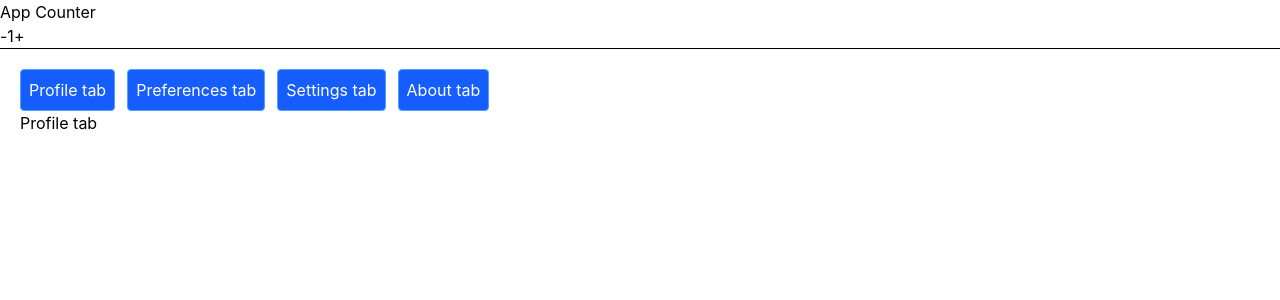
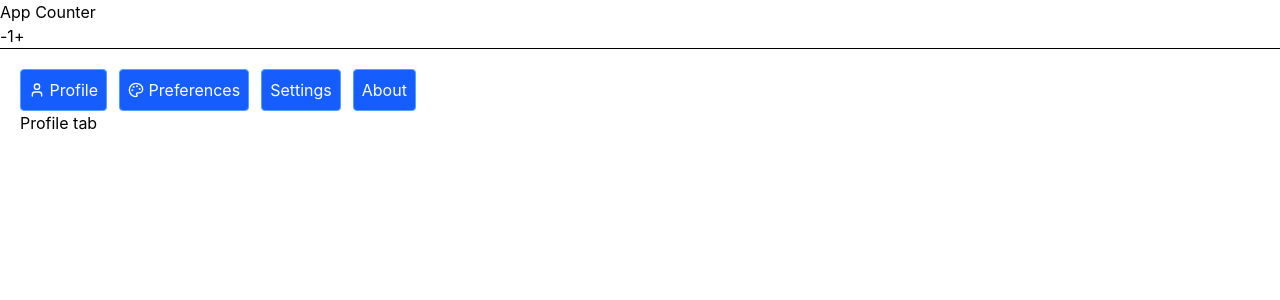
Before and after one commit to saher321/tosiq-web-arfa-106, a React (Vite) app in the folder xyz.com/reactjs-lectures/usestate-useeffect/: page / in a window 1280 px wide. Shown: the top 300 px of the page. Built offline with nearby package versions, Linux system fonts and the light colour scheme.

Commit message:
tabs icons

```diff
--- a/xyz.com/reactjs-lectures/usestate-useeffect/package.json
+++ b/xyz.com/reactjs-lectures/usestate-useeffect/package.json
@@ -13,6 +13,7 @@
     "@tailwindcss/vite": "^4.2.1",
     "react": "^19.2.0",
     "react-dom": "^19.2.0",
+    "react-icons": "^5.5.0",
     "tailwindcss": "^4.2.1"
   },
   "devDependencies": {
--- a/xyz.com/reactjs-lectures/usestate-useeffect/src/components/TabContent.jsx
+++ b/xyz.com/reactjs-lectures/usestate-useeffect/src/components/TabContent.jsx
@@ -1,5 +1,6 @@
 import React, { useState } from 'react'
 import Button from './Button'
+import { LuUser, LuPalette } from "react-icons/lu";
 
 const TabContent = () => {
     const [tab, setTab] = useState('profile');
@@ -13,10 +14,14 @@ const TabContent = () => {
     <div className='m-5'>
         {/* tab buttons */}
         <div className='flex gap-3'>
-            <Button func={(e) => handleOpenTab(e, 'profile')} title='Profile tab'/>
-            <Button func={(e) => handleOpenTab(e, 'preferences')} title='Preferences tab'/>
-            <Button func={(e) => handleOpenTab(e, 'settings')} title='Settings tab'/>
-            <Button func={(e) => handleOpenTab(e, 'about')} title='About tab'/>
+            <Button func={(e) => handleOpenTab(e, 'profile')} title={
+                <> <LuUser className='inline -mt-1' /> Profile </>
+            }/>
+            <Button func={(e) => handleOpenTab(e, 'preferences')} title={
+                <> <LuPalette className='inline -mt-1'  /> Preferences </>
+            }/>
+            <Button func={(e) => handleOpenTab(e, 'settings')} title='Settings'/>
+            <Button func={(e) => handleOpenTab(e, 'about')} title='About'/>
         </div>
 
         {/* tab content */}
@@ -36,8 +41,6 @@ const TabContent = () => {
             tab == 'about' &&
             <div>about tab</div>
         }
-
-
     </div>
   )
 }
```
Also changed, not shown: 1 other file (tests, documents, lock files or other folders).
